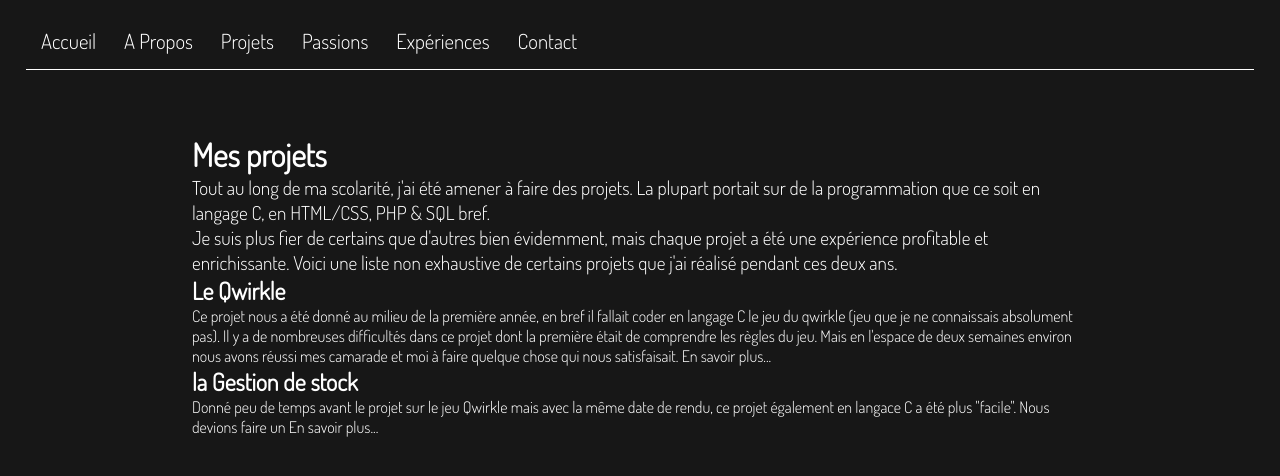
After one commit to MartinCharpentier92/Le-VRAI-portofolio, a PHP site: page /projet.php in a window 1280 px wide. The commit adds this page. Shown: the top 476 px of the page. Run offline with PHP 8.4, Linux system fonts and the light colour scheme.

Commit message:
ça avance

```diff
--- /dev/null
+++ b/CSS/apropos.css
@@ -0,0 +1,26 @@
+main{
+    margin: auto;
+    /* border: 1px solid white; */
+    width: 70%;
+}
+
+.apropos-main-biographie{
+    display: flex;
+    flex-direction: column;
+    align-items: center;
+    font-size: 1.2em;
+
+}
+
+.apropos-main-biographie h1{
+    font-size: 3em;
+    margin-bottom: 4%;
+}
+
+.apropos-main-biographie-txt{
+    text-align: justify;
+}
+
+.box{
+    margin-bottom: 3%;
+}
--- /dev/null
+++ b/CSS/projet.css
@@ -0,0 +1,8 @@
+main{
+    /* border: 1px solid white; */
+}
+
+.projet-main-content{
+    display: flex;
+    font-size: 1.2em;
+}
--- a/_footer.php
+++ b/_footer.php
@@ -1,5 +1,6 @@
 <!-- <footer>
+
 
         <p>Mes réseaux</p>
 
-</footer> -->
+</footer>  -->
--- a/_header.php
+++ b/_header.php
@@ -6,9 +6,10 @@
     <link rel="stylesheet" href="CSS/nav.css">
     <link rel="stylesheet" href="CSS/footer.css">
     <link rel="stylesheet" href="CSS/main.css">
-    <link rel="stylesheet" href="CSS/quisuisje.css">
+    <link rel="stylesheet" href="CSS/apropos.css">
     <link rel="stylesheet" href="CSS/passion.css">
     <link rel="stylesheet" href="CSS/index.css">
+    <link rel="stylesheet" href="CSS/projet.css">
 
     <link rel="preconnect" href="https://fonts.googleapis.com">
     <link rel="preconnect" href="https://fonts.gstatic.com" crossorigin>
--- /dev/null
+++ b/projet.php
@@ -0,0 +1,43 @@
+<?php require_once('_header.php') ?>
+
+<main>
+
+    <div class="projet-main">
+        <h1>Mes projets</h1>
+
+        <div class="projet-main-content">
+            Tout au long de ma scolarité, j'ai été amener à faire des projets.
+            La plupart portait sur de la programmation que ce soit en langage C, en HTML/CSS, PHP & SQL bref. <br>
+            Je suis plus fier de certains que d'autres bien évidemment, mais chaque projet a été une expérience profitable et enrichissante.
+            Voici une liste non exhaustive de certains projets que j'ai réalisé pendant ces deux ans.
+        </div>
+
+        <div class="container projet-main-content1">
+        <h2>Le Qwirkle</h2>
+        <p>
+            Ce projet nous a été donné au milieu de la première année, en bref il fallait coder en langage C
+            le jeu du qwirkle (jeu que je ne connaissais absolument pas). Il y a de nombreuses difficultés dans ce projet
+            dont la première était de comprendre les règles du jeu. Mais en l'espace de deux semaines environ nous avons réussi mes camarade et moi à faire
+            quelque chose qui nous satisfaisait. <a href="content/qwirkle.php">En savoir plus...</a>
+        </p>
+        </div>
+
+        <div class="container projet-main-content1">
+        <h2>la Gestion de stock</h2>
+        <p>
+            Donné peu de temps avant le projet sur le jeu Qwirkle mais avec la même date de rendu, ce projet également en langace C a été plus "facile".
+            Nous devions faire un
+             <a href="content/stock.php">En savoir plus...</a>
+        </p>
+        </div>
+
+    </div>
+
+
+
+
+
+
+
+
+</main>
```
Also changed, not shown: apropos.php (+37 -0 lines), content/qwirkle.php (added, +31 -0 lines), content/stock.php (added, +31 -0 lines).
